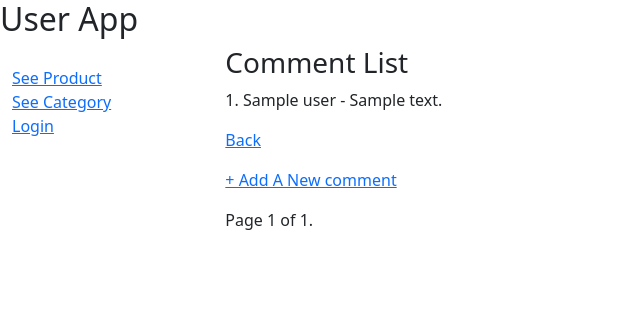
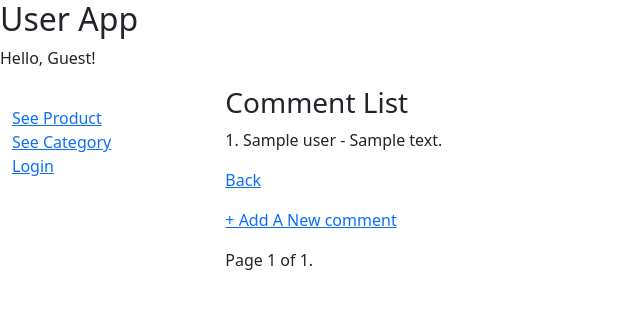
Before and after one commit to haphuongdienhd/practice1, a Django app: template catalog/templates/comment/comment_list.html in a window 1280 px wide. Shown: the top 309 px of the page, without its empty margins (0-640 px from the left). Run offline with Django 4.2, Linux system fonts and the light colour scheme; the template is opened without the code that fills it: most values are stand-ins (such as "Sample title", 1, 10 or a date in 2020).

Commit message:
minor custom base.html

```diff
--- a/user/templates/base.html
+++ b/user/templates/base.html
@@ -28,6 +28,7 @@
     </style>
 
     <h2>User App</h2>
+    <p>Hello, {{ user.username|default:'Guest' }}!</p>
     <div class="container-fluid">
     <div class="row">
         <div class="col-sm-2">
```
